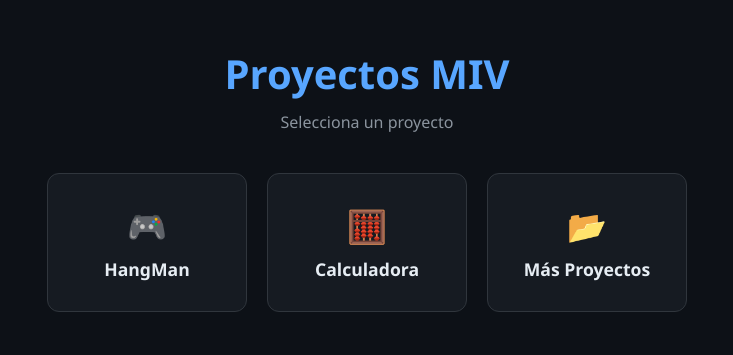
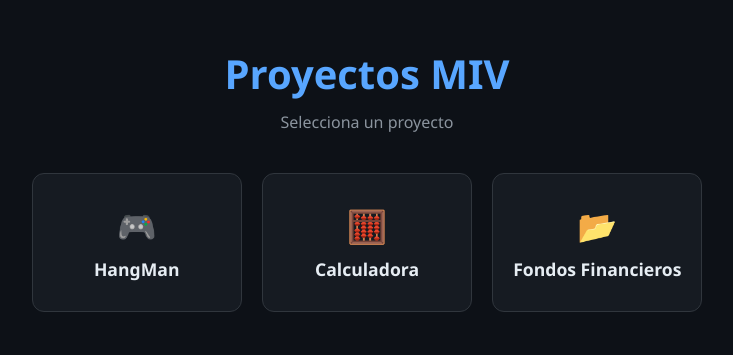
Before and after one commit to mivelascor/proyectos-MIV, a plain HTML site: page index.html in a window 1280 px wide. Shown: the part 221-576 px from the top of the page, without its empty margins (273-1006 px from the left). Drawn offline with Linux system fonts and the light colour scheme.

Commit message:
agregar el menú de fondos finacieros
Updated project card link and title for Fondos Financieros.

```diff
--- a/index.html
+++ b/index.html
@@ -72,7 +72,7 @@
         <!-- menu Fondos Financieros -->
   <a class="card" href="menuFondosFinancieros.html">
     <div class="icon">📂</div>
-    <h2>Más Proyectos</h2>
+    <h2>Fondos Financieros</h2>
   </a>
 
       <!-- Agrega más proyectos así:
```
